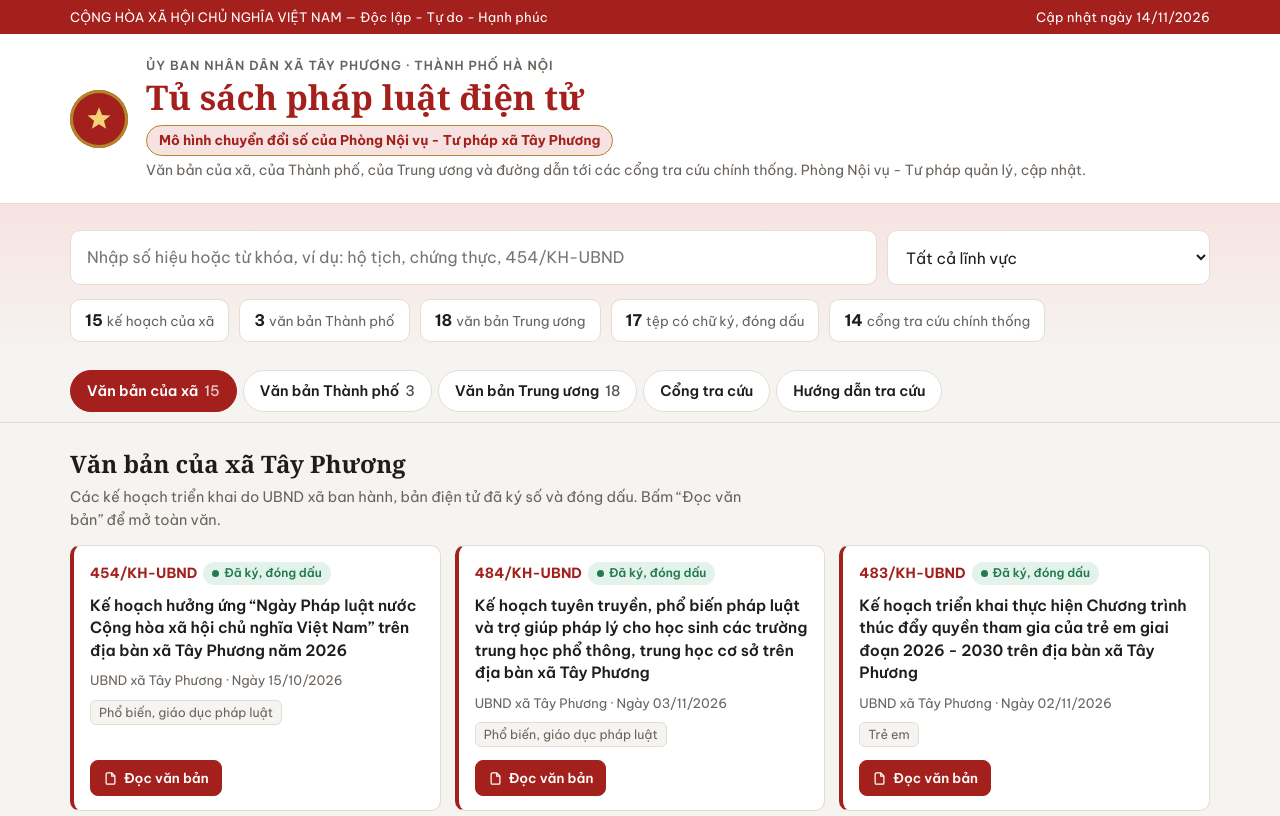
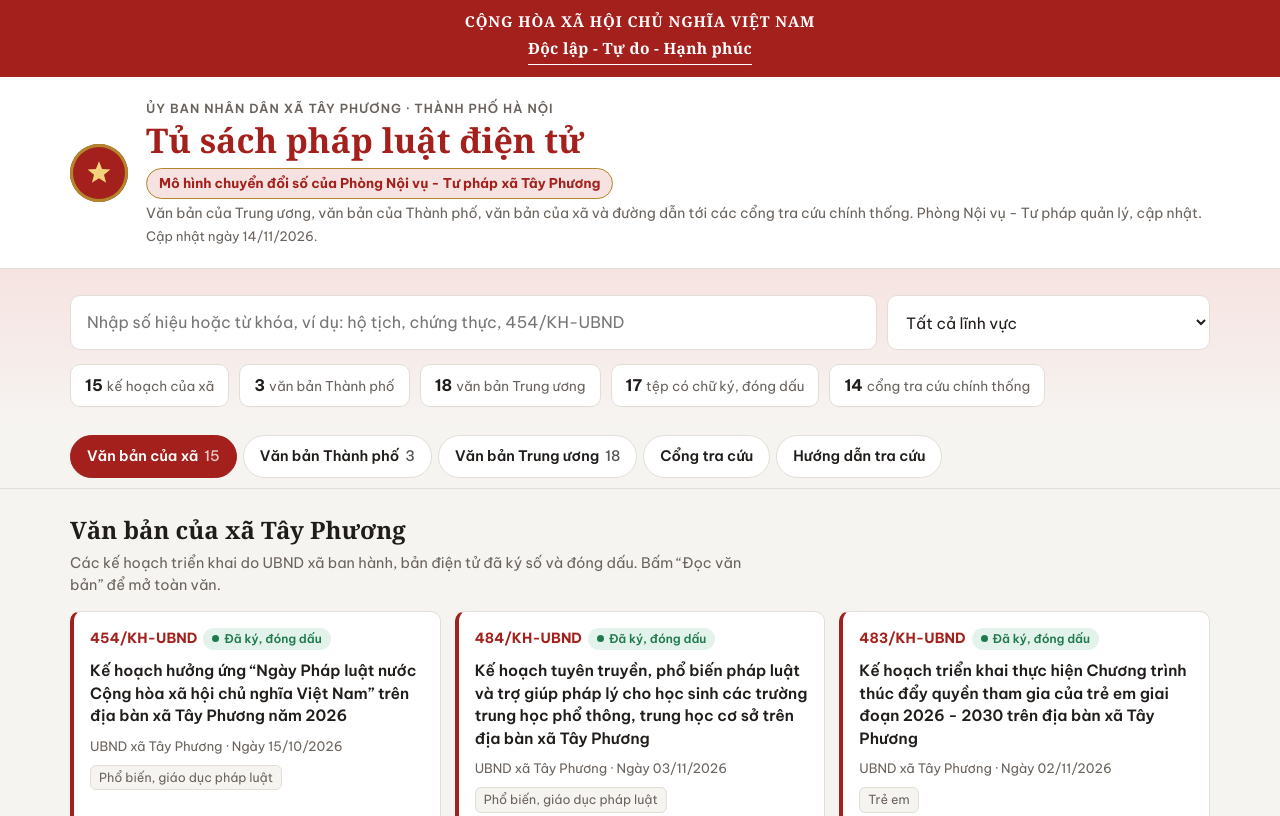
Before and after one commit to macbookhuong-cyber/tu-sach-phap-luat-tay-phuong, a plain HTML site: page index.html in a window 1280 px wide. Shown: the top 816 px of the page. Drawn offline with Linux system fonts and the light colour scheme.

Commit message:
Add files via upload

```diff
--- a/index.html
+++ b/index.html
@@ -47,8 +47,12 @@ a{color:var(--accent)}
 .wrap{max-width:1180px;margin:0 auto;padding:0 20px}
 
 /* Dải đầu trang */
-.topbar{background:var(--accent);color:#fff;font-size:13px;letter-spacing:.02em}
-.topbar .wrap{display:flex;justify-content:space-between;gap:12px;flex-wrap:wrap;padding-top:7px;padding-bottom:7px}
+.topbar{background:var(--accent);color:#fff;font-family:var(--font-display);text-align:center}
+.topbar .wrap{display:flex;flex-direction:column;align-items:center;gap:3px;padding-top:10px;padding-bottom:12px}
+.qh1{font-weight:700;font-size:15px;letter-spacing:.06em;text-transform:uppercase}
+.qh2{font-weight:700;font-size:15.5px;letter-spacing:.02em;padding-bottom:4px;border-bottom:1.5px solid #fff}
+.org{flex:1 1 420px;min-width:0}
+.updated{display:block;margin-top:2px;font-size:13px;color:var(--muted)}
 header.masthead{background:var(--surface);border-bottom:1px solid var(--line)}
 header.masthead .wrap{display:flex;align-items:center;gap:18px;padding-top:22px;padding-bottom:22px;flex-wrap:wrap}
 .emblem{flex:none;width:58px;height:58px;border-radius:50%;background:var(--accent);display:grid;place-items:center;box-shadow:0 0 0 3px var(--gold) inset}
@@ -145,7 +149,7 @@ footer b{color:var(--ink)}
 </style>
 </head>
 <body>
-<div class="topbar"><div class="wrap"><span>CỘNG HÒA XÃ HỘI CHỦ NGHĨA VIỆT NAM — Độc lập - Tự do - Hạnh phúc</span><span>Cập nhật ngày 14/11/2026</span></div></div>
+<div class="topbar"><div class="wrap"><span class="qh1">Cộng hòa xã hội chủ nghĩa Việt Nam</span><span class="qh2">Độc lập - Tự do - Hạnh phúc</span></div></div>
 
 <header class="masthead"><div class="wrap">
   <div class="emblem" aria-hidden="true"><svg viewBox="0 0 24 24"><path fill="#f4d27a" d="M12 2.5l2.47 6.2 6.65.4-5.13 4.25 1.66 6.45L12 16.2l-5.65 3.6 1.66-6.45L2.88 9.1l6.65-.4z"/></svg></div>
@@ -153,7 +157,7 @@ footer b{color:var(--ink)}
     <small>Ủy ban nhân dân xã Tây Phương · Thành phố Hà Nội</small>
     <h1>Tủ sách pháp luật điện tử</h1>
     <div class="badge">Mô hình chuyển đổi số của Phòng Nội vụ - Tư pháp xã Tây Phương</div>
-    <p>Văn bản của xã, của Thành phố, của Trung ương và đường dẫn tới các cổng tra cứu chính thống. Phòng Nội vụ - Tư pháp quản lý, cập nhật.</p>
+    <p>Văn bản của Trung ương, văn bản của Thành phố, văn bản của xã và đường dẫn tới các cổng tra cứu chính thống. Phòng Nội vụ - Tư pháp quản lý, cập nhật. <span class="updated">Cập nhật ngày 14/11/2026.</span></p>
   </div>
 </div></header>
 
@@ -172,7 +176,7 @@ footer b{color:var(--ink)}
 <main><div class="wrap" id="view"></div></main>
 
 <footer><div class="wrap">
-  <div><b>Lưu ý khi sử dụng.</b> Tệp văn bản của xã và của Thành phố đăng tại đây là bản điện tử có chữ ký, đóng dấu của cơ quan ban hành. Tình trạng hiệu lực của văn bản Trung ương được rà soát đến ngày 14/11/2026; trước khi áp dụng, đề nghị đối chiếu tại Cơ sở dữ liệu quốc gia về văn bản pháp luật (vbpl.vn) hoặc Cổng Pháp luật quốc gia (phapluat.gov.vn).</div>
+  <div><b>Lưu ý khi sử dụng.</b> Tệp văn bản của Thành phố, văn bản của xã đăng tại đây là bản điện tử có chữ ký, đóng dấu của cơ quan ban hành. Tình trạng hiệu lực của văn bản Trung ương được rà soát đến ngày 14/11/2026; trước khi áp dụng, đề nghị đối chiếu tại Cơ sở dữ liệu quốc gia về văn bản pháp luật (vbpl.vn) hoặc Cổng Pháp luật quốc gia (phapluat.gov.vn).</div>
   <div>Trợ giúp pháp lý miễn phí: Tổng đài 1900 6275 (Cổng Pháp luật quốc gia). Phản ánh, kiến nghị về văn bản quy phạm pháp luật: mục “Phản ánh chính sách” trên phapluat.gov.vn, đăng nhập bằng tài khoản VNeID.</div>
   <div><b>Mô hình chuyển đổi số của Phòng Nội vụ - Tư pháp xã Tây Phương.</b> Đơn vị quản lý nội dung: Phòng Nội vụ - Tư pháp, Ủy ban nhân dân xã Tây Phương, thành phố Hà Nội.</div>
 </div></footer>
```
